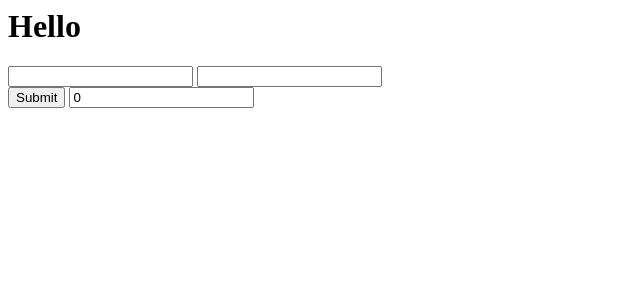
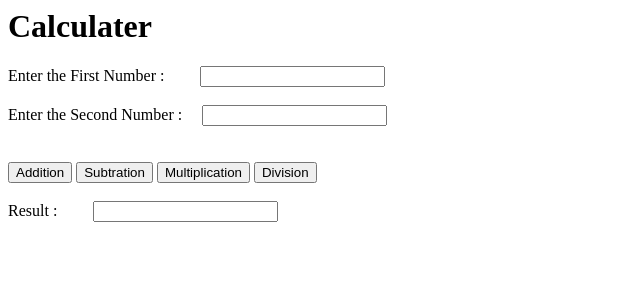
Before and after one commit to adarshjha17/django-sum, a Django app: page / in a window 1280 px wide. Shown: the top 300 px of the page, without its empty margins (0-640 px from the left). Run offline with Django 3.2, Linux system fonts and the light colour scheme.

Commit message:
include onclick for add, sub, mul, div

```diff
--- a/sum/templates/sum/index.html
+++ b/sum/templates/sum/index.html
@@ -1,9 +1,12 @@
-<h1>Hello</h1>
+<h1>Calculater</h1>
 
 <form action="{% url 'index' %}" method="POST">
 	{% csrf_token %}
-	<input type="text" name="txt1">
-	<input type="text" name="txt2"><br>
-	<input type="submit" name="Submit">
-	<input type="text" name="result" value={{ sum }}>
+	<label for="">Enter the First Number : &emsp;&emsp;</label><input type="text" name="txt1" required><br><br>
+	<label for="">Enter the Second Number : &emsp;</label><input type="text" name="txt2" required><br><br><br>
+	<input type="submit" name="add" value="Addition">
+	<input type="submit" name="sub" value="Subtration">
+	<input type="submit" name="mul" value="Multiplication">
+	<input type="submit" name="div" value="Division"><br><br>
+	<label for="">Result : &emsp;&emsp;</label><input type="text" name="result" value={{ sum }}>
 </form>
--- a/sum/views.py
+++ b/sum/views.py
@@ -5,6 +5,18 @@ from django.shortcuts import render
 def index(request):
 	a = request.POST.get('txt1',False)
 	b = request.POST.get('txt2',False)
-	c = int(a)+int(b)
-	context = {'sum':c}
+	context = {}
+	if request.POST.get('add',False):
+		c = int(a)+int(b)
+		context = {'sum':c}
+	elif request.POST.get('sub',False):
+		c = int(a)-int(b)
+		context = {'sum':c}
+	elif request.POST.get('mul',False):
+		c = int(a)*int(b)
+		context = {'sum':c}
+	elif request.POST.get('div',False):
+		c = int(a)/int(b)
+		context = {'sum':c}
+
 	return render(request,'sum/index.html',context)
```
